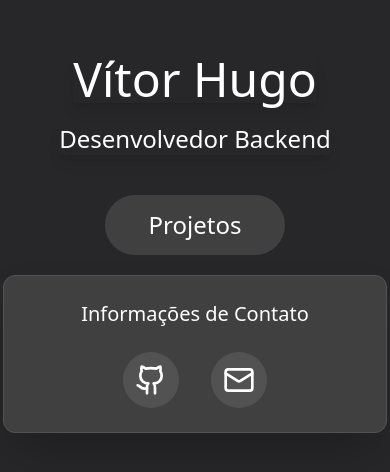
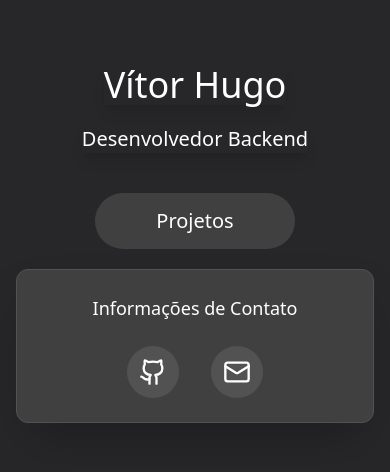
Before and after one commit to vitorhugo8899o-lgtm/Portifolio, a React (Vite) app: page / in a window 390 px wide. Shown: the part 178-650 px from the top of the page. Built offline with nearby package versions, Linux system fonts and the light colour scheme.

Commit message:
deixando tela inicial responsiva

```diff
--- a/src/App.jsx
+++ b/src/App.jsx
@@ -1,23 +1,29 @@
-import { useState } from 'react'
-import './App.css'
-import { Github } from 'lucide-react';
-import { Mail } from 'lucide-react';
+import { Github, Mail } from 'lucide-react';
 
 function App() {
   return (
-    <div className='relative w-full min-h-screen bg-zinc-800 flex flex-col items-center overflow-x-hidden'>
+    <div className='relative w-full min-h-screen bg-zinc-800 flex flex-col items-center justify-center overflow-x-hidden px-4'>
 
+      <div className='flex flex-col items-center gap-5 w-full max-w-md'>
 
-      <div className='flex flex-col flex-1 justify-center items-center gap-5'>
-        <h1 className='text-5xl text-white font-medium  shadow-lg'>Vítor Hugo</h1>
-        <p className='text-2xl text-white font-light shadow-lg mb-5'>Desenvolvedor Backend</p>
-        <a href="/Projects">
-          <button className='bg-neutral-700 text-white text-2xl hover:bg-neutral-800 transition-colors group w-45 h-15 rounded-4xl'>
+        <h1 className='text-4xl md:text-5xl text-white font-medium shadow-lg text-center'>
+          Vítor Hugo
+        </h1>
+
+        <p className='text-xl md:text-2xl text-white font-light shadow-lg mb-5 text-center'>
+          Desenvolvedor Backend
+        </p>
+
+        <a href="/Projects" className="w-full flex justify-center">
+          <button className='bg-neutral-700 text-white text-xl md:text-2xl hover:bg-neutral-800 transition-colors group w-full max-w-50 h-14 md:h-15 rounded-full'>
             Projetos
           </button>
         </a>
-        <div className='bg-neutral-700 w-96 p-6 rounded-xl flex flex-col items-center gap-4 shadow-2xl border border-neutral-600'>
-          <h2 className='text-white text-xl font-medium'>Informações de Contato</h2>
+
+        <div className='bg-neutral-700 w-full max-w-sm p-6 rounded-xl flex flex-col items-center gap-4 shadow-2xl border border-neutral-600'>
+          <h2 className='text-white text-lg md:text-xl font-medium'>
+            Informações de Contato
+          </h2>
 
           <div className='flex gap-8 mt-2'>
             <a
@@ -26,16 +32,15 @@ function App() {
               rel="noopener noreferrer"
               className="p-3 bg-neutral-600 rounded-full hover:bg-zinc-500 transition-colors group"
             >
-              <Github className='text-white w-8 h-8 group-hover:scale-110 transition-transform' />
+              <Github className='text-white w-7 h-7 md:w-8 md:h-8 group-hover:scale-110 transition-transform' />
             </a>
 
             <a
               href="mailto:vitorhugo8899o@gmail.com?subject=Contato via Portfólio"
               className="p-3 bg-neutral-600 rounded-full hover:bg-zinc-500 transition-colors group"
             >
-              <Mail className='text-white w-8 h-8 group-hover:scale-110 transition-transform' />
+              <Mail className='text-white w-7 h-7 md:w-8 md:h-8 group-hover:scale-110 transition-transform' />
             </a>
-
           </div>
         </div>
       </div>
```
